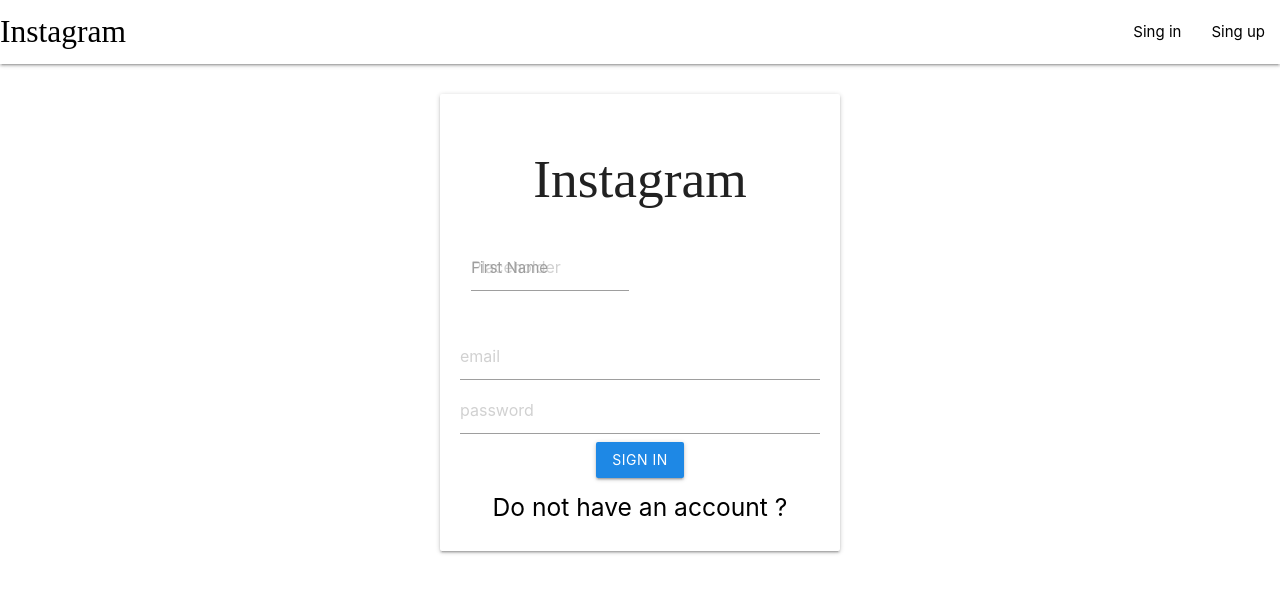
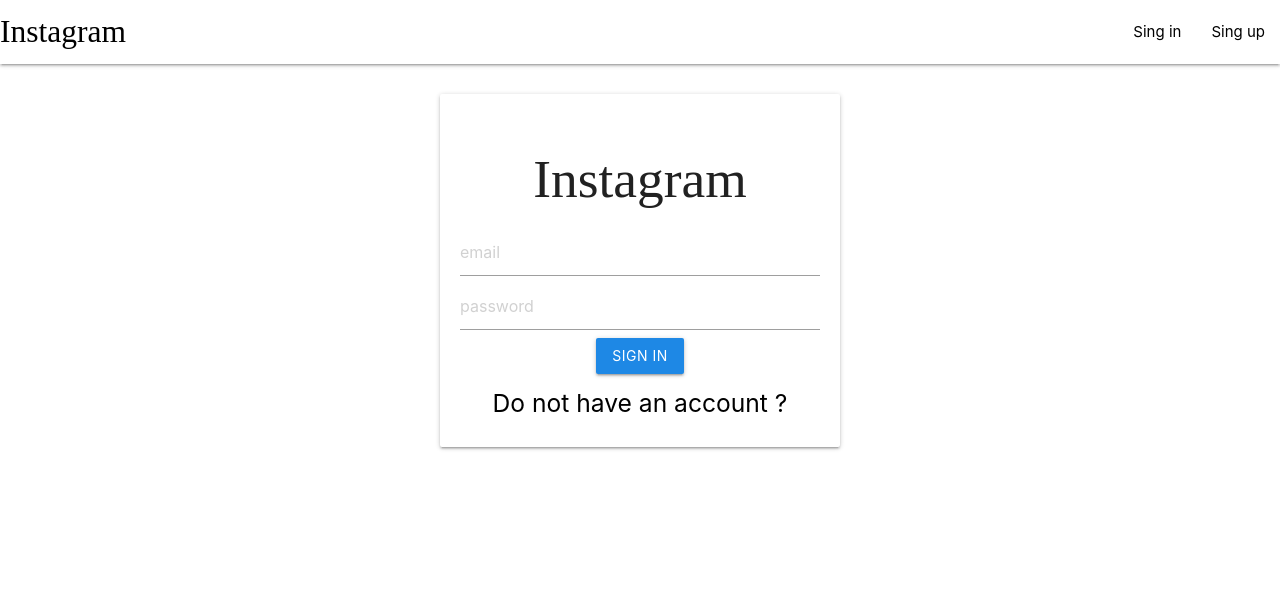
Before and after one commit to dev-eranda/mern-instagram-application, a React (Create React App) app in the folder client/: page /signin in a window 1280 px wide. Shown: the top 592 px of the page. Built offline with nearby package versions, Linux system fonts and the light colour scheme; a web font is replaced by a local one.

Commit message:
ui changes

```diff
--- a/client/src/components/screens/Signin.js
+++ b/client/src/components/screens/Signin.js
@@ -47,13 +47,6 @@
         <div className="mycard">
             <div className="card auth-card input-field">
                 <h2>Instagram</h2>
-                <div class='row'>
-                    <div class="input-field col s6">
-                        <input placeholder="Placeholder" id="first_name" type="text" class="validate" />
-                        <label for="first_name">First Name</label>
-                    </div>
-                </div>
-
                 <input
                     type="text"
                     placeholder="email"
```
